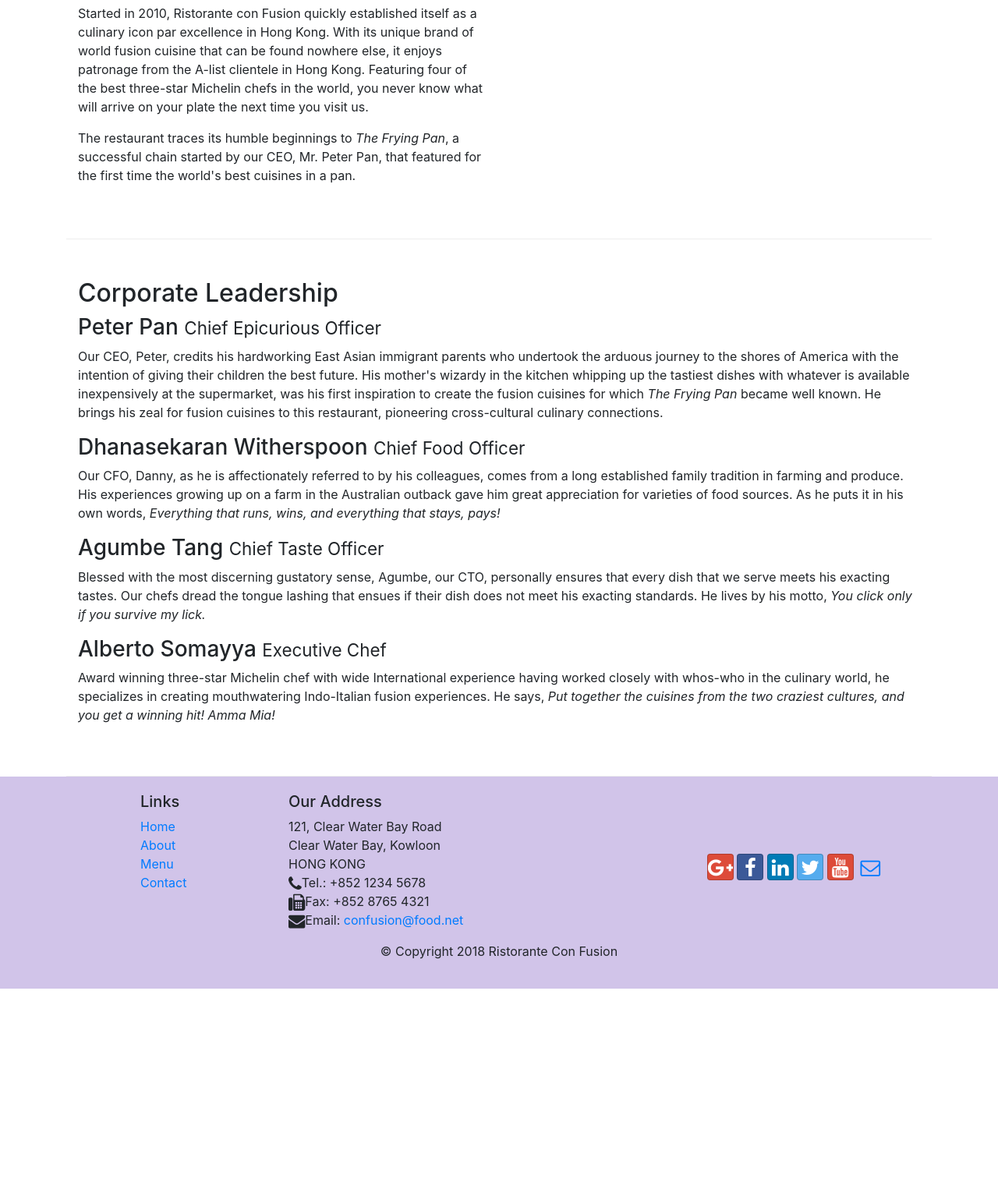
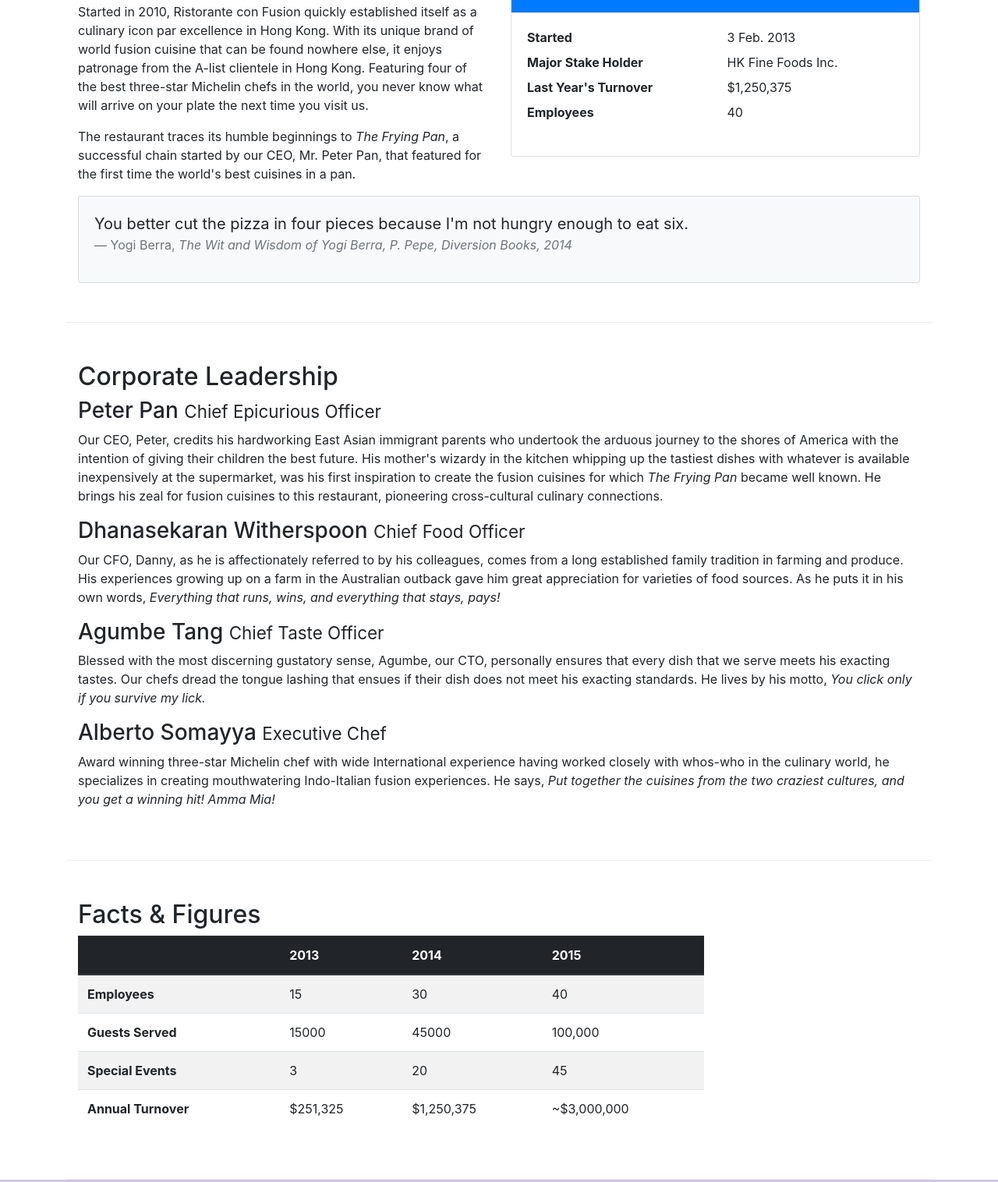
Before and after one commit to Ahmadalkharfan/conFusion, a website: page aboutus.html in a window 1280 px wide. Shown: the part 558-2074 px from the top of the page at 78% size. Before the commit the page ends 1826 px from the top, so only its background shows below. Drawn offline with nearby package versions, Linux system fonts and the light colour scheme.

Commit message:
tables and cards

```diff
--- a/aboutus.html
+++ b/aboutus.html
@@ -58,17 +58,42 @@
             </div>
         </div>
 
-        <div class="row row-content align-items-center">
+        <div class="row row-content">
             <div class="col-12 col-sm-6">
                 <h2>Our History</h2>
                 <p>Started in 2010, Ristorante con Fusion quickly established itself as a culinary icon par excellence in Hong Kong. With its unique brand of world fusion cuisine that can be found nowhere else, it enjoys patronage from the A-list clientele in Hong Kong.  Featuring four of the best three-star Michelin chefs in the world, you never know what will arrive on your plate the next time you visit us.</p>
                 <p>The restaurant traces its humble beginnings to <em>The Frying Pan</em>, a successful chain started by our CEO, Mr. Peter Pan, that featured for the first time the world's best cuisines in a pan.</p>
             </div>
             <div class="col-sm-6">
+                <div class="card">
+                    <h3 class="card-header bg-primary text-white">Facts At a Glance</h3>
+                    <div class="card-body">
+                        <dl class="row">
+                            <dt class="col-6">Started</dt>
+                            <dd class="col-6">3 Feb. 2013</dd>
+                            <dt class="col-6">Major Stake Holder</dt>
+                            <dd class="col-6">HK Fine Foods Inc.</dd>
+                            <dt class="col-6">Last Year's Turnover</dt>
+                            <dd class="col-6">$1,250,375</dd>
+                            <dt class="col-6">Employees</dt>
+                            <dd class="col-6">40</dd>
+                        </dl>
+                    </div>
+                </div>
+            </div>
+            <div class="col-12">
+                <div class="card card-body bg-light">
+                    <blockquote class="blockquote">
+                        <p class="mb-0">You better cut the pizza in four pieces because
+                            I'm not hungry enough to eat six.
+                        </p>
+                        <footer class="blockquote-footer">Yogi Berra,
+                            <cite title="Source Title">The Wit and Wisdom of Yogi Berra,
+                            P. Pepe, Diversion Books, 2014</cite></footer>
+                    </blockquote>
+                </div>
             </div>
         </div>
-
-
         <div class="row row-content align-items-center">
             <div class="col-12">
                 <h2>Corporate Leadership</h2>
@@ -81,8 +106,53 @@
                 <h3>Alberto Somayya <small>Executive Chef</small></h3>
                 <p class="d-none d-sm-block">Award winning three-star Michelin chef with wide International experience having worked closely with whos-who in the culinary world, he specializes in creating mouthwatering Indo-Italian fusion experiences. He says, <em>Put together the cuisines from the two craziest cultures, and you get a winning hit! Amma Mia!</em></p>
             </div>
-       </div>
+        </div>
+        <div class="row row-content">
+            <div class="col-12 col-sm-9">
+                <h2>Facts &amp; Figures</h2>
+                <div class="table-responsive">
+                    <table class="table table-striped">
+                        <thead class="thead-dark">
+                            <tr>
+                                <th>&nbsp;</th>
+                                <th>2013</th>
+                                <th>2014</th>
+                                <th>2015</th>
+                            </tr>
+                        </thead>
+                        <tbody>
+                            <tr>
+                                <th>Employees</th>
+                                <td>15</td>
+                                <td>30</td>
+                                <td>40</td>
+                            </tr>
+                            <tr>
+                                <th>Guests Served</th>
+                                <td>15000</td>
+                                <td>45000</td>
+                                <td>100,000</td>
+                            </tr>
+                            <tr>
+                                <th>Special Events</th>
+                                <td>3</td>
+                                <td>20</td>
+                                <td>45</td>
+                            </tr>
+                            <tr>
+                                <th>Annual Turnover</th>
+                                <td>$251,325</td>
+                                <td>$1,250,375</td>
+                                <td>~$3,000,000</td>
+                            </tr>
+                        </tbody>
+                    </table>
+                </div>
+            </div>
+            <div class="col-12 col-sm-3">
 
+            </div>
+         </div>
     </div>
 
     <footer class="footer">
```
